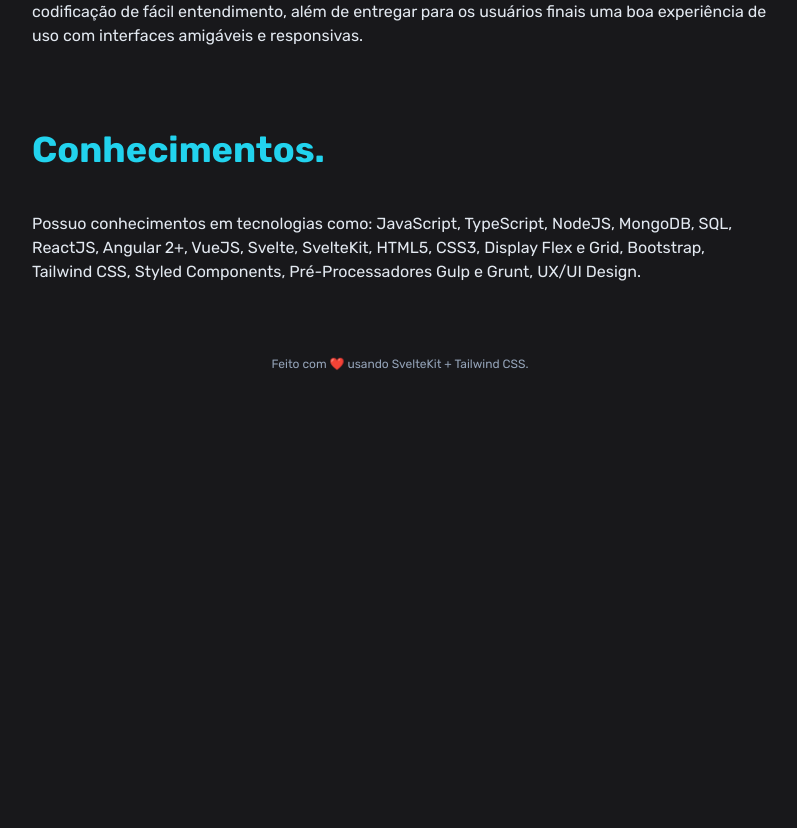
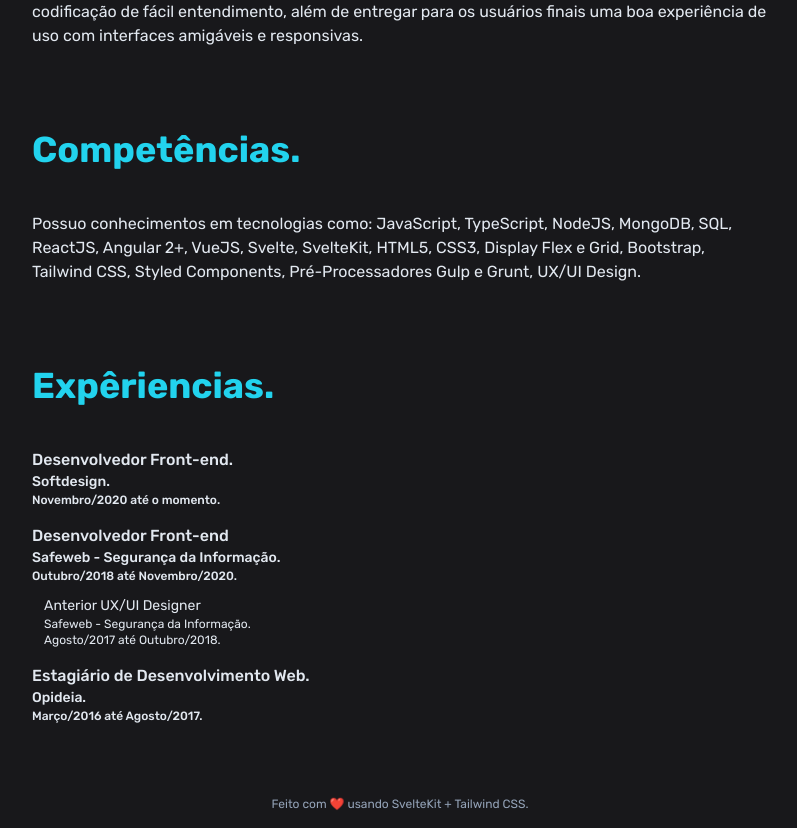
Before and after one commit to niagalves/niagalves.com, a SvelteKit app: page / in a window 1280 px wide. Shown: the part 620-1448 px from the top of the page, without its empty margins (240-1037 px from the left). Before the commit the page ends 1008 px from the top, so only its background shows below. Built offline with nearby package versions, Linux system fonts and the light colour scheme.

Commit message:
feat: add experience component

```diff
--- a/src/routes/+page.svelte
+++ b/src/routes/+page.svelte
@@ -2,8 +2,10 @@
 	import Intro from './components/Intro.svelte';
 	import About from './components/About.svelte';
 	import Skills from './components/Skills.svelte';
+	import Experience from './components/Experience.svelte';
 </script>
 
 <Intro />
 <About />
 <Skills />
+<Experience />
--- /dev/null
+++ b/src/routes/components/Experience.svelte
@@ -0,0 +1,60 @@
+<script lang="ts">
+	import Section from '$lib/components/Section.svelte';
+	import Subtitle from '$lib/components/Subtitle.svelte';
+
+	type List = {
+		title: string;
+		company: string;
+		date: string;
+		prev?: List[];
+	};
+
+	const list = [
+		{
+			title: 'Desenvolvedor Front-end.',
+			company: 'Softdesign.',
+			date: 'Novembro/2020 até o momento.'
+		},
+		{
+			title: 'Desenvolvedor Front-end',
+			company: 'Safeweb - Segurança da Informação.',
+			date: 'Outubro/2018 até Novembro/2020.',
+			prev: [
+				{
+					title: 'Anterior UX/UI Designer',
+					company: 'Safeweb - Segurança da Informação.',
+					date: 'Agosto/2017 até Outubro/2018.'
+				}
+			]
+		},
+		{
+			title: 'Estagiário de Desenvolvimento Web.',
+			company: 'Opideia.',
+			date: 'Março/2016 até Agosto/2017.'
+		}
+	];
+</script>
+
+<Section>
+	<Subtitle text="Expêriencias." />
+	{#if list}
+		<ul class="inline-flex flex-col gap-4 w-full">
+			{#each list as item}
+				<li class="flex flex-wrap flex-col">
+					<h4 class="font-medium text-base">{item.title}</h4>
+					<small class="font-medium text-sm">{item.company}</small>
+					<time class="text-xs font-medium">{item.date}</time>
+					{#if item.prev}
+						{#each item.prev as prev}
+							<div class="ml-3 mt-3 flex flex-col">
+								<h4 class="font-normal text-sm">{prev.title}</h4>
+								<small class="font-normal text-xs">{prev.company}</small>
+								<time class="text-xs font-normal">{prev.date}</time>
+							</div>
+						{/each}
+					{/if}
+				</li>
+			{/each}
+		</ul>
+	{/if}
+</Section>
--- a/src/routes/components/Intro.svelte
+++ b/src/routes/components/Intro.svelte
@@ -1,7 +1,7 @@
 <script lang="ts">
 	import Section from '$lib/components/Section.svelte';
 
-	const list: string[] = ['Desenvolvedor web.', 'Open source.', 'Freelancer.'];
+	const list: string[] = ['Desenvolvedor web.', 'Freelancer.', 'Open source.'];
 </script>
 
 <Section>
--- a/src/routes/components/Skills.svelte
+++ b/src/routes/components/Skills.svelte
@@ -4,7 +4,7 @@
 </script>
 
 <Section>
-	<Subtitle text="Conhecimentos." />
+	<Subtitle text="Competências." />
 	<p>
 		Possuo conhecimentos em tecnologias como: JavaScript, TypeScript, NodeJS, MongoDB, SQL, ReactJS,
 		Angular 2+, VueJS, Svelte, SvelteKit, HTML5, CSS3, Display Flex e Grid, Bootstrap, Tailwind CSS,
```
